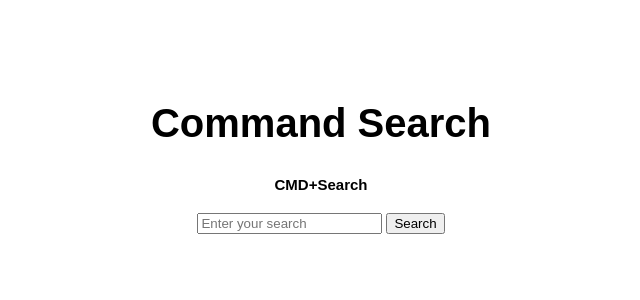
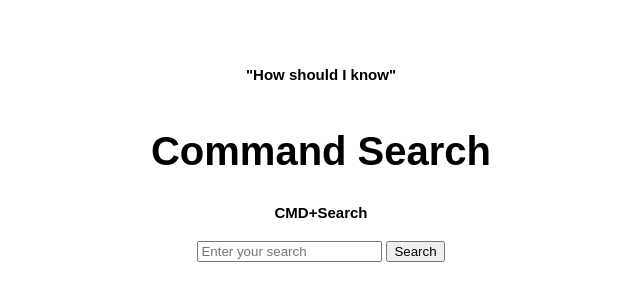
Before and after one commit to Command-Enterprises/CMD-Search, a plain HTML site: page index.html in a window 1280 px wide. Shown: the part 236-536 px from the top of the page, without its empty margins (319-959 px from the left). Drawn offline with Linux system fonts and the light colour scheme.

Commit message:
Update index.html

```diff
--- a/index.html
+++ b/index.html
@@ -8,6 +8,7 @@
 </head>
 
 <body>
+    <h4 class="subtitle">"How should I know"</h4>
     <h1 class="title">Command Search</h1>
     <h4 class="subtitle">CMD+Search</h4>
     <div class="search-container">
```
